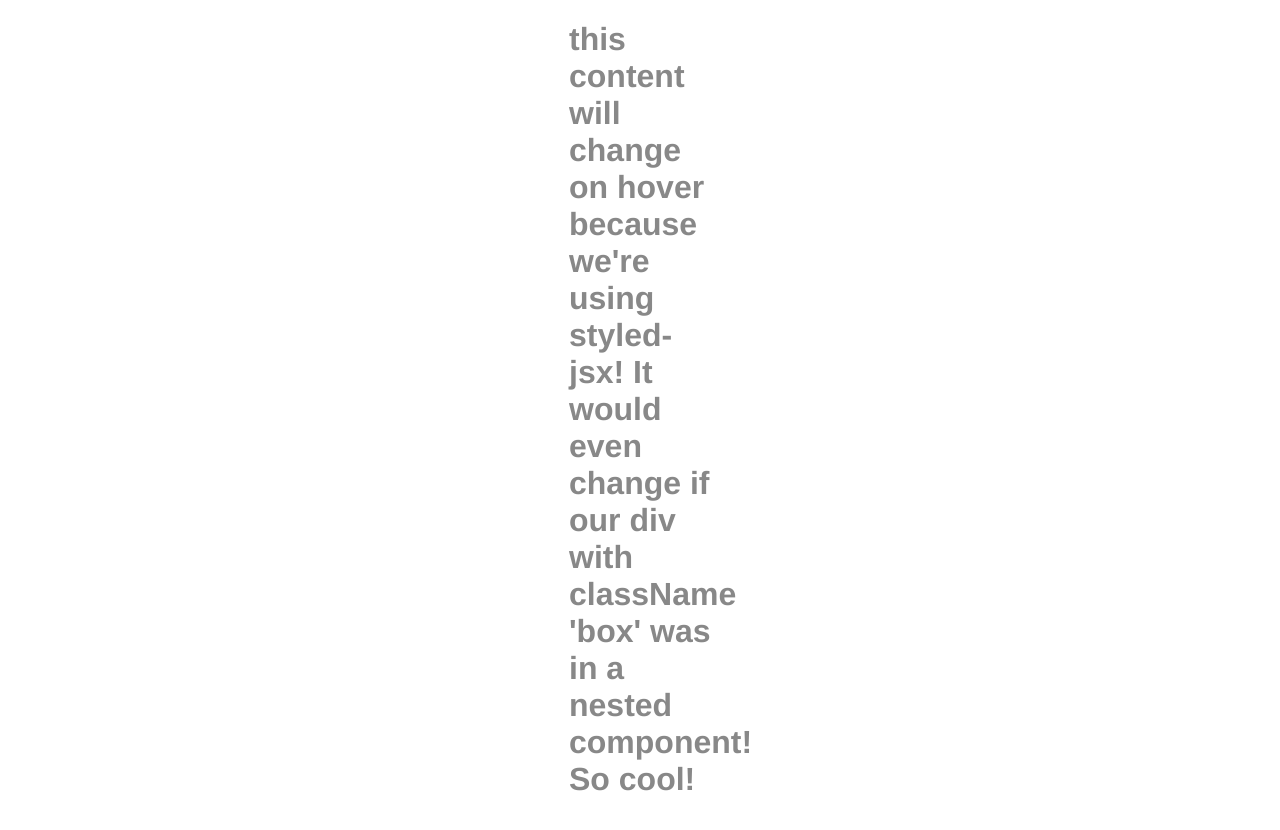
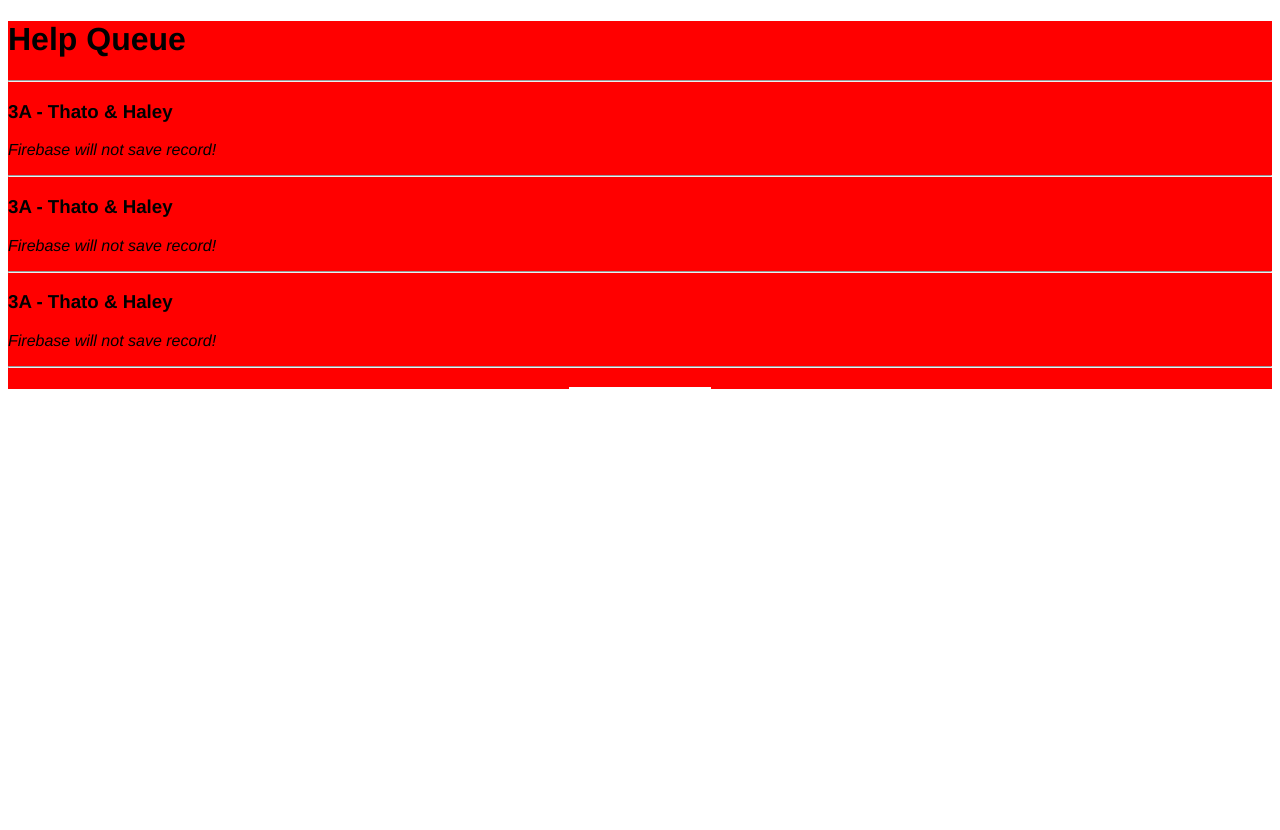
Before and after one commit to v3rna5/help_q_timer, a React app: page / in a window 1280 px wide. After the commit the page ends 800 px from the top, so only its background shows below. Built offline with nearby package versions, Linux system fonts and the light colour scheme.

Commit message:
Add function call

```diff
--- a/src/components/App.jsx
+++ b/src/components/App.jsx
@@ -1,11 +1,10 @@
 import React from 'react'
-// import Header from './Header'
-// import TicketList from './TicketList'
-
-function App(){
+import Header from './Header'
+import TicketList from './TicketList'
+function App() {
   return (
     <div>
-      <style global jsx>{`
+      <style global jsx >{`
         body {
           font-family: Helvetica;
         }
@@ -24,10 +23,11 @@ function App(){
           text-decoration: none;
         }
       `}</style>
+      <Header/>
+      <TicketList/>
       <div style={{margin: '19px auto 0', width: 142}}>
         <a href="https://medium.com/" target="_blank">
           <div className="box">
-            <h1>this content will change on hover because we're using styled-jsx! It would even change if our div with className 'box' was in a nested component! So cool!</h1>
           </div>
         </a>
       </div>
--- a/src/components/Header.jsx
+++ b/src/components/Header.jsx
@@ -1,4 +1,4 @@
-import React from "react";
+import React from 'react'
 
 function Header(){
   return (
--- a/src/components/Ticket.jsx
+++ b/src/components/Ticket.jsx
@@ -1,4 +1,4 @@
-import React from "react";
+import React from 'react'
 
 function Ticket(){
   return (
@@ -12,7 +12,7 @@ function Ticket(){
       <p><em>Firebase will not save record!</em></p>
       <hr/>
     </div>
-  );
+  )
 }
 
-export default Ticket;
+export default Ticket
--- a/src/index.jsx
+++ b/src/index.jsx
@@ -1,15 +1,21 @@
 import React from 'react'
 import ReactDOM from 'react-dom'
 import App from './components/App'
+import { AppContainer } from 'react-hot-loader'
 
-ReactDOM.render(
-  <App/>,
-  document.getElementById('react-app-root')
-)
+const render = (Component) => {
+  ReactDOM.render(
+    <AppContainer>
+      <Component/>
+    </AppContainer>,
+    document.getElementById('react-app-root')
+  )
+}
+render(App)
 /*eslint-disable */
 if (module.hot) {
   module.hot.accept('./components/App', () => {
-    render(App)
+    render(App);
   });
 }
 /*eslint-enable */
```
Lines whose indentation alone changed are shown as unchanged.
